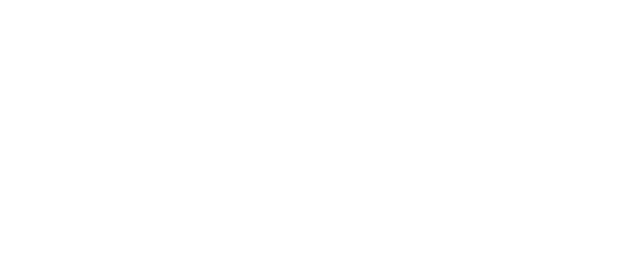
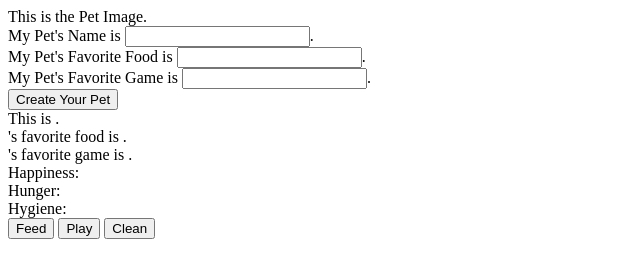
Before and after one commit to timotheemcdonald/pet-prototype, a plain HTML site: page index.html in a window 1280 px wide. Shown: the whole page, without its empty margins (0-640 px from the left). Drawn offline with Linux system fonts and the light colour scheme.

Commit message:
user can change pet display info

```diff
--- a/index.html
+++ b/index.html
@@ -10,6 +10,38 @@
 </head>
 <body>
 
+    <div id="pet">
+        This is the Pet Image.
+    </div>
+
+    <div class="pet-info">
+        <div>My Pet's Name is <input type="text" id="create-name">.</div>
+        <div>My Pet's Favorite Food is <input type="text" id="create-food">.</div>
+        <div>My Pet's Favorite Game is <input type="text" id="create-game">.</div>
+
+        <button onclick="createPet()">Create Your Pet</button>
+    </div>
+
+    <div class="pet-display">
+        <div id="pet-bio">
+        <div>This is <span class="pet-name"></span>.</div>
+        <div><span class="pet-name"></span>'s favorite food is <span class="food"></span>.</div>
+        <div><span class="pet-name"></span>'s favorite game is <span class="game"></span>.</div>
+    </div>
+
+    <div id="pet-status">
+        <div>Happiness: <span id="happy-score"></span></div>
+        <div>Hunger: <span id="hunger-score"></span></div>
+        <div>Hygiene: <span id="hygiene-score"></span></div>
+    </div>
+
+    </div>
+
+    <div class="pet-actions">
+        <button id="food-action">Feed <span class="food"></span></button>
+        <button id="play-action">Play <span class="game"></span></button>
+        <button id="clean-action">Clean</button>
+    </div>
 
 
 </body>
--- a/script.js
+++ b/script.js
@@ -0,0 +1,23 @@
+function createPet(){
+    let petName = document.getElementById("create-name").value;
+    let petFood = document.getElementById("create-food").value;
+    let petGame = document.getElementById("create-game").value;
+
+    Array.from(document.getElementsByClassName('pet-name')).forEach(function(element){
+        element.innerHTML = petName;
+    });
+    Array.from(document.getElementsByClassName('food')).forEach(function(element){
+        element.innerHTML = petFood;
+    })
+    Array.from(document.getElementsByClassName('game')).forEach(function(element){
+        element.innerHTML = petGame;
+    })
+};
+
+let buttonPlay = document.getElementById('#play-action');
+let buttonFeed = document.getElementById('#food-action');
+let buttonClean = document.getElementById('#clean');
+
+buttonPlay.addEventListener('click', () => {
+
+})
```
